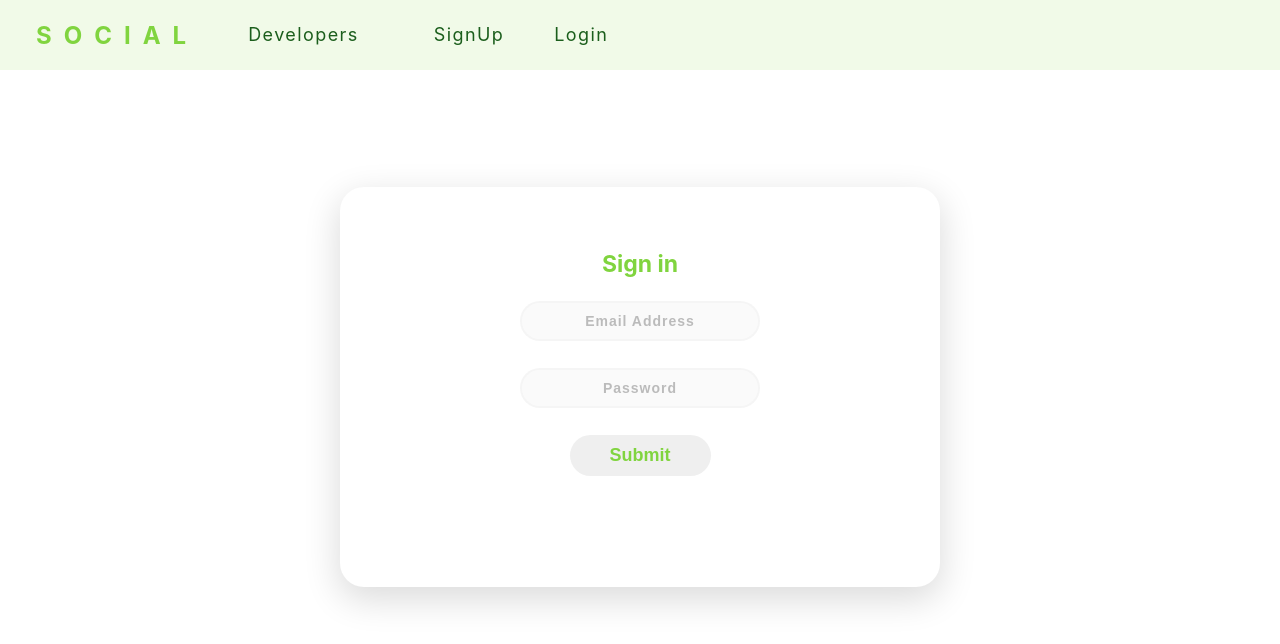
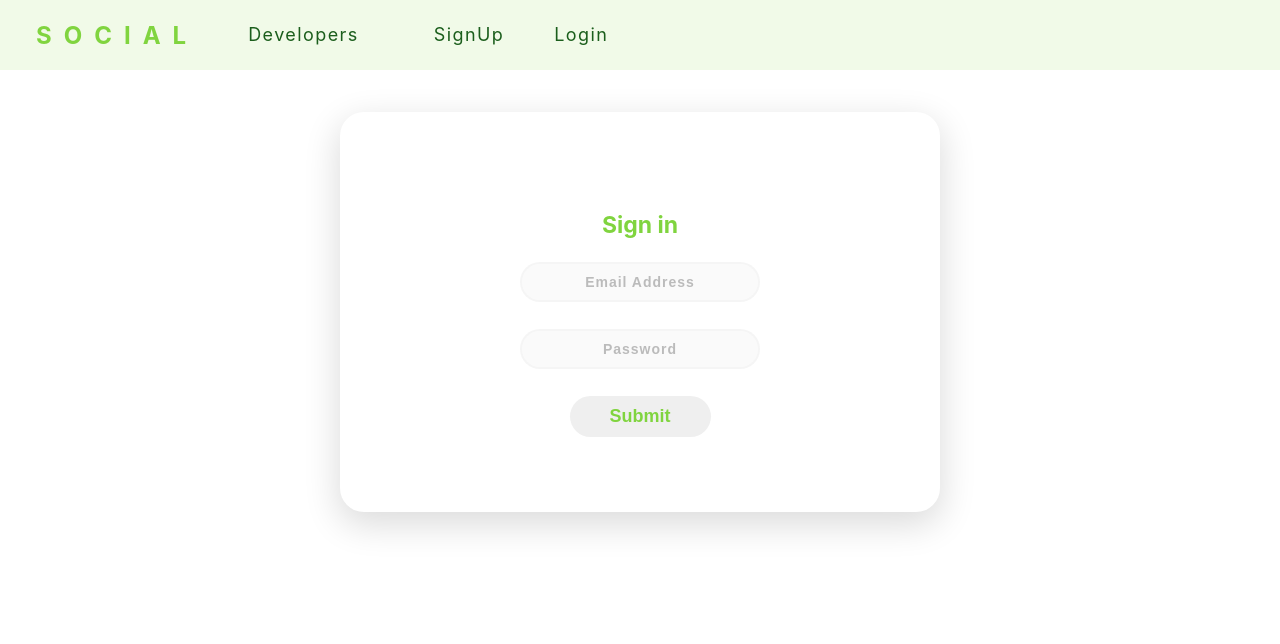
Before and after one commit to mrinalseth/socials, a React (Create React App) app in the folder client/: page /login in a window 1280 px wide. Shown: the top 644 px of the page. Built offline with nearby package versions, Linux system fonts and the light colour scheme; no server answers.

Commit message:
ui updated

```diff
--- /dev/null
+++ b/client/src/components/auth/Login.css
@@ -0,0 +1,19 @@
+
+
+.login {
+    width: 600px;
+    height: 400px;
+    margin: 7em auto;
+    border-radius: 1.5em;
+    box-shadow: 0px 11px 35px 2px rgba(0, 0, 0, 0.14);
+    display: flex;
+    justify-content: center;
+    align-items: center;
+    flex-direction: column;
+}
+
+.sign {
+    color: #80d43f;
+    font-weight: bold;
+    font-size: 23px;
+}
--- a/client/src/components/auth/Login.jsx
+++ b/client/src/components/auth/Login.jsx
@@ -3,6 +3,7 @@ import {useDispatch, useSelector} from 'react-redux'
 import {loginUser} from '../../actions/authActions'
 import TextFieldGroup from '../common/TextFieldGroup'
 import styled from 'styled-components'
+import './Login.css'
 
 function Login(){
 
@@ -34,14 +35,6 @@ function Login(){
   }
 
   const styles = {
-    main: {
-      backgroundColor: "#FFFFFF",
-        width: "600px",
-        height: "400px",
-        margin: "7em auto",
-        borderRadius: "1.5em",
-        boxShadow: "0px 11px 35px 2px rgba(0, 0, 0, 0.14)",
-    },
     sign: {
       paddingTop: "40px",
       color: "#80d43f",
@@ -72,11 +65,8 @@ function Login(){
 
 
   return(
-  <Container>
-  <Content>
-      <CTA>
-        <div style={styles.main}>
-          <p style={styles.sign} align="center">Sign in</p>
+        <div className="login">
+          <p className="sign" align="center">Sign in</p>
           <form style={styles.form1}noValidate onSubmit={onSubmit}>
           <TextFieldGroup
                 type = "email"
@@ -99,9 +89,6 @@ function Login(){
               type="submit"/>
           </form>
         </div>
-      </CTA>
-  </Content>
-</Container>
 )
 }
 const Container = styled.section`
```
